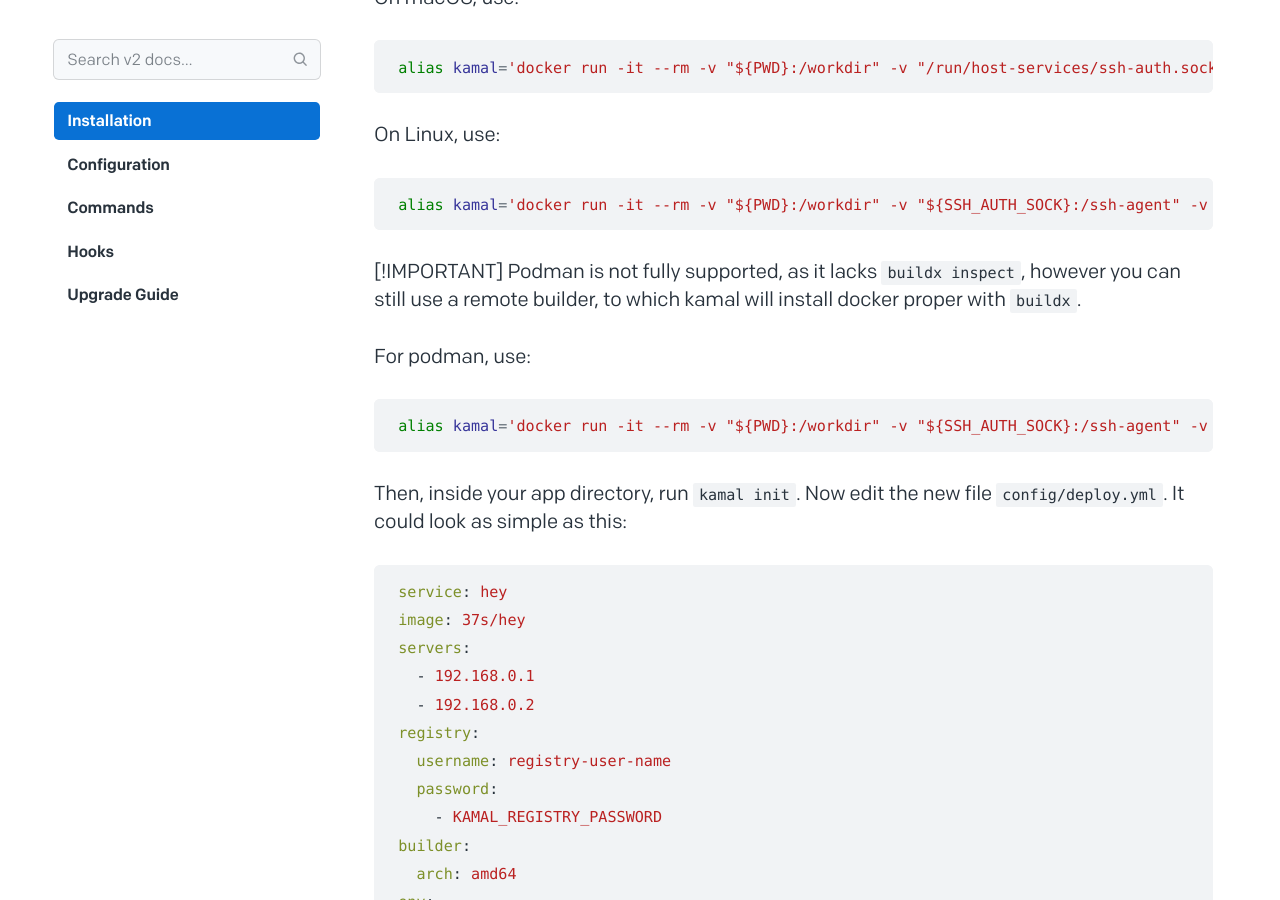
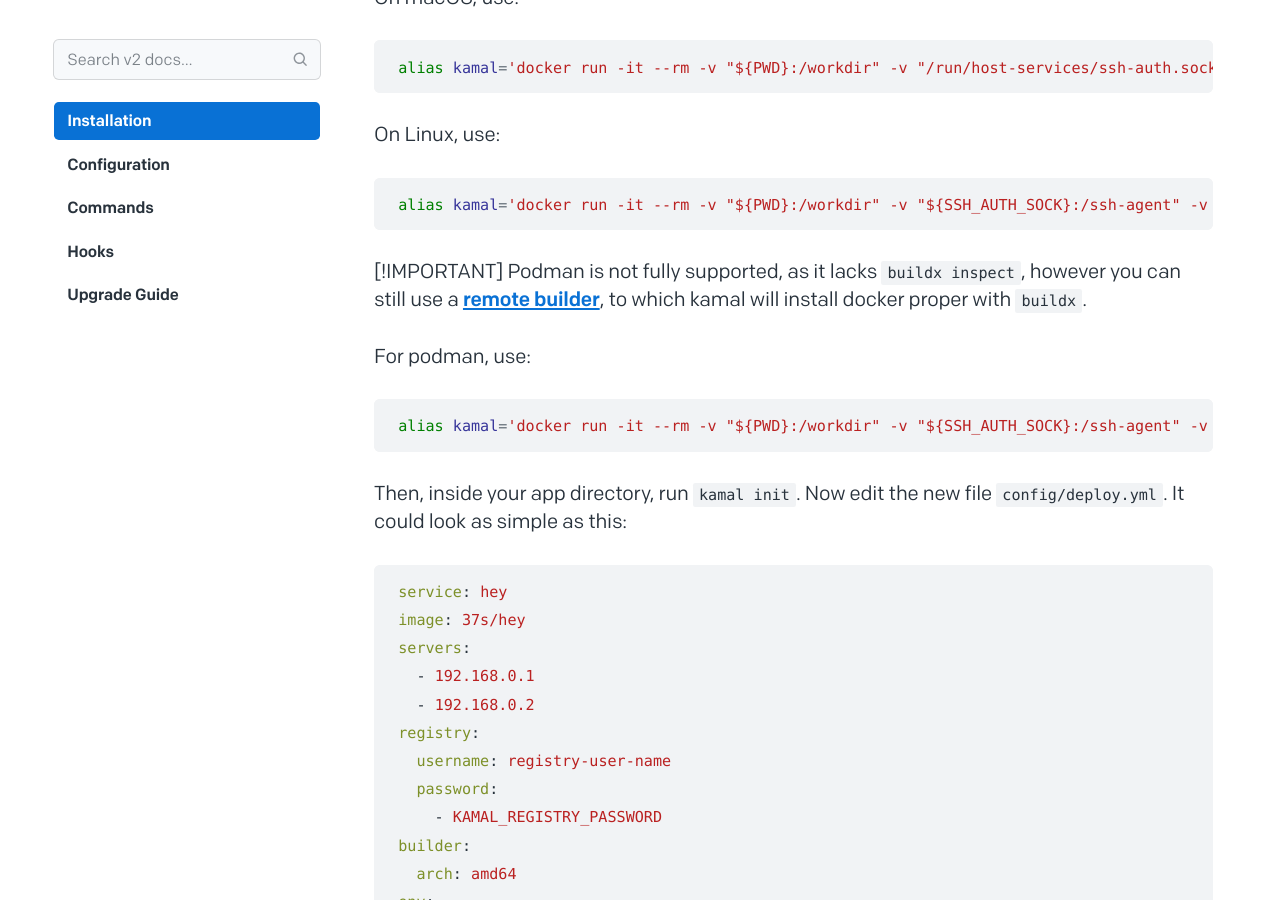
Before and after one commit to basecamp/kamal-site, a Jekyll site: the page built from docs/installation/index.md, in a window 1280 px wide and 900 px high, scrolled down 515 px. Built offline with Jekyll 4.4.1, drawn with Linux system fonts in a browser that asks for light colours; part of the change alters nothing that is shown.

````diff
--- a/docs/installation/index.md
+++ b/docs/installation/index.md
@@ -25,7 +25,7 @@ alias kamal='docker run -it --rm -v "${PWD}:/workdir" -v "${SSH_AUTH_SOCK}:/ssh-
 ```
 
 > [!IMPORTANT]
-> Podman is not fully supported, as it lacks `buildx inspect`, however you can still use a remote builder, to which kamal will install docker proper with `buildx`.
+> Podman is not fully supported, as it lacks `buildx inspect`, however you can still use a [remote builder](/docs/configuration/builders/#remote), to which kamal will install docker proper with `buildx`.
 
 For podman, use:
 ```sh
````
